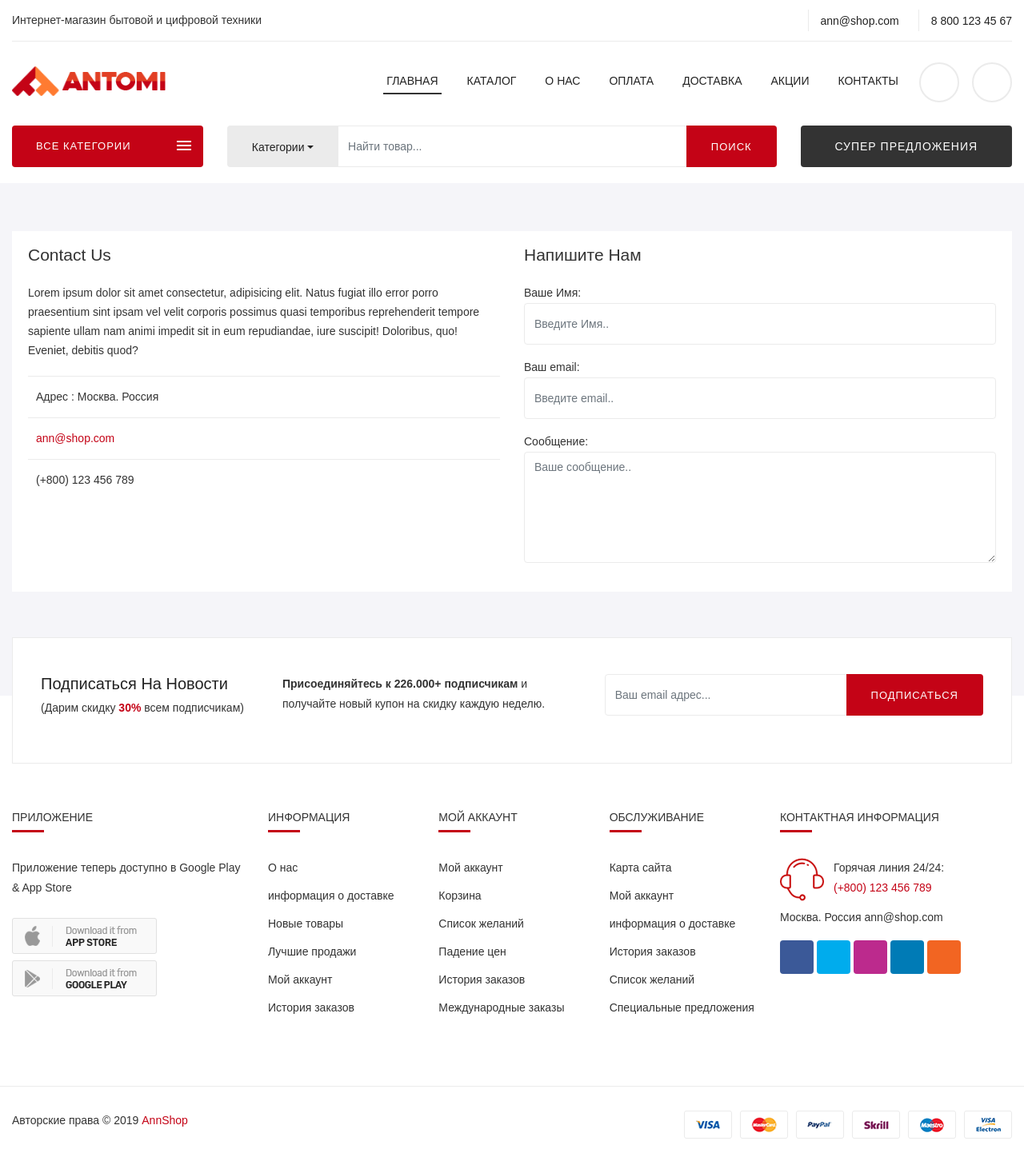
After one commit to Annsklove/Annshop, a PHP site: page /contact.php in a window 1280 px wide. The commit adds this page. Shown: the whole page at 80% size. Run offline with PHP 8.4, Linux system fonts and the light colour scheme; some libraries are stand-ins or nearby versions; some web fonts are replaced.

Commit message:
add contact page

```diff
--- /dev/null
+++ b/contact.php
@@ -0,0 +1,112 @@
+<!DOCTYPE html>
+<html lang="ru">
+
+<head>
+    <meta charset="UTF-8">
+    <meta name="viewport" content="width=device-width, initial-scale=1.0">
+    <meta http-equiv="X-UA-Compatible" content="ie=edge">
+
+    <!-- Настройка viewport -->
+    <meta name="viewport" content="width=device-width, initial-scale=1, shrink-to-fit=no">
+
+    <title>AnnShop</title>
+
+    <!-- Bootstrap CSS -->
+    <link rel="stylesheet" href="css/bootstrap.min.css">
+    <!-- Дефолтный сброс стилей -->
+    <link rel="stylesheet" href="css/normalize.css">
+
+    <!-- slick - слайдер -->
+    <link rel="stylesheet" href="https://cdnjs.cloudflare.com/ajax/libs/meyer-reset/2.0/reset.min.css">
+    <link rel='stylesheet' href='https://cdnjs.cloudflare.com/ajax/libs/slick-carousel/1.5.9/slick.min.css'>
+    <link rel='stylesheet' href='https://cdnjs.cloudflare.com/ajax/libs/slick-carousel/1.5.9/slick-theme.min.css'>
+
+    <!-- Мои стили-->
+    <link rel="stylesheet" href="css/style.css">
+
+    <!-- icon awesome -->
+    <script defer src="fontawesome/all.min.js"></script>
+
+</head>
+
+<body>
+    <!-- HEADER -->
+    <?php
+    require('templates/header.php')
+    ?>
+
+    <div class="about-page">
+        <div class="grey_section">
+            <div class="container">
+
+                <div class="contact-section">
+                    <div class="row">
+                        <div class="col-md-6">
+                            <div class="contact-section__contact-us contact-us">
+                                <h3>Contact Us</h3>
+                                <p class="contact-us__about">Lorem ipsum dolor sit amet consectetur, adipisicing elit. Natus fugiat illo error porro praesentium sint ipsam vel velit corporis possimus quasi temporibus reprehenderit tempore sapiente ullam nam animi impedit sit in eum repudiandae, iure suscipit! Doloribus, quo! Eveniet, debitis quod?</p>
+                                <div class="contact-us__contact-data">
+                                    <div class="data-single">
+                                        <i class="fa fa-road"></i> <span>Адрес : Москва. Россия</span>
+                                    </div>
+                                    <div class="data-single">
+                                        <i class="fa fa-phone"></i> <span><a class="red-text" href="#">ann@shop.com</a></span>
+                                    </div>
+                                    <div class="data-single">
+                                        <i class="fa fa-envelope"></i> <span>(+800) 123 456 789</span>
+                                    </div>
+                                </div>
+                            </div>
+                        </div>
+                        <div class="col-md-6">
+                            <div class="contact-section__write-us write-us">
+                                <h3>Напишите нам</h3>
+
+                                <div class="contact-form">
+                                    <form action="">
+                                        <div class="form-group">
+                                            <label for="">Ваше Имя:</label>
+                                            <input type="text" class="form-control" placeholder="Введите Имя..">
+                                        </div>
+                                        <div class="form-group">
+                                            <label for="">Ваш email:</label>
+                                            <input type="email" class="form-control" placeholder="Введите email..">
+                                        </div>
+                                        <div class="form-group">
+                                            <label for="">Сообщение:</label>
+                                            <textarea class="form-control" name="" id="" cols="20" rows="5" placeholder="Ваше сообщение.."></textarea>
+                                        </div>
+                                    </form>
+                                </div>
+
+                            </div>
+
+                        </div>
+                    </div>
+                </div>
+
+            </div>
+        </div>
+    </div>
+
+    <!-- FOOTER START -->
+    <?php
+    require('templates/footer.php')
+    ?>
+    <!-- =============================================================================== -->
+
+    <!-- Подключаем jQuery -->
+    <script src="https://ajax.googleapis.com/ajax/libs/jquery/3.3.1/jquery.min.js"></script>
+    <!-- Подключаем Bootstrap JS -->
+    <script src="js/bootstrap.bundle.min.js"></script>
+
+    <!-- slick-carousel -->
+    <script src='https://cdnjs.cloudflare.com/ajax/libs/slick-carousel/1.5.9/slick.min.js'></script>
+
+    <!-- Мои скрипты -->
+    <script src="js/script.js"></script>
+
+    <!-- OwlCarousel -->
+    <script src="js/owl.carousel.min.js"></script>
+
+</body>
--- a/css/style.css
+++ b/css/style.css
@@ -243,8 +243,14 @@ h3 {
     color: #ffffff;
     border-color: #c40316; }
 
+*::-moz-selection {
+  background: #fff6dc; }
+
+*::selection {
+  background: #fff6dc; }
+
 /* ~~~~~~~~~~~~~~~~~~~~~~~~~~~~~~~~~~~~~~~~~~~~~~ */
-.input-group .form-control {
+.form-control {
   border: solid 1px #ebebeb;
   height: 52px;
   font-size: 14px;
@@ -252,18 +258,18 @@ h3 {
   color: #333;
   font-family: "Rubik", sans-serif;
   font-weight: 300; }
-  .input-group .form-control::-webkit-input-placeholder {
+  .form-control::-webkit-input-placeholder {
     color: liten(#333, 15%); }
-  .input-group .form-control:-ms-input-placeholder {
+  .form-control:-ms-input-placeholder {
     color: liten(#333, 15%); }
-  .input-group .form-control::-ms-input-placeholder {
+  .form-control::-ms-input-placeholder {
     color: liten(#333, 15%); }
-  .input-group .form-control::placeholder {
+  .form-control::placeholder {
     color: liten(#333, 15%); }
-  .input-group .form-control:focus {
+  .form-control:focus {
     -webkit-box-shadow: none;
     box-shadow: none;
-    border-color: gainsboro; }
+    border-color: #979797; }
 
 /* ~~~~~~~~~~~~~~~~~~~~~~~~~~~~~~~~~~~~~~~~~~~~~~ */
 .grey_section {
@@ -1361,3 +1367,28 @@ h3 {
 
 .single-block__content h3 {
   padding-bottom: 8px; }
+
+.contact-section {
+  background-color: #ffffff;
+  padding: 20px; }
+  .contact-section h3 {
+    font-size: 21px;
+    line-height: 20px;
+    color: #333;
+    font-family: "Rubik", sans-serif;
+    font-weight: 500;
+    margin-bottom: 25px; }
+
+.contact-us__about {
+  line-height: 24px;
+  margin-bottom: 20px; }
+
+.contact-us__contact-data .data-single {
+  padding: 13px 0;
+  border-top: 1px solid #ebebeb; }
+
+.contact-us__contact-data span {
+  margin-left: 10px; }
+
+.contact-form label {
+  font-weight: 500; }
--- /dev/null
+++ b/scss/contact.scss
@@ -0,0 +1,30 @@
+.contact-section {
+    background-color: $colorWhite;
+    padding: 20px;
+    h3 {
+        @include mainFont ($size: 21px, $lineHt: 20px, $color: $colorGrey, $fWeight: 500);
+        margin-bottom: 25px;
+    }
+}
+
+.contact-us {
+    &__about {
+        line-height: 24px;
+        margin-bottom: 20px;
+    }
+    &__contact-data {
+        .data-single {
+            padding: 13px 0;
+            border-top: 1px solid $colorLightGrey;
+        }
+        span {
+            margin-left: 10px;
+        }
+    }
+}
+
+.contact-form {
+    label {
+        font-weight: 500;
+    }
+}
--- a/scss/main.scss
+++ b/scss/main.scss
@@ -55,22 +55,27 @@ h3 {
     }
 }
 
+*::selection {
+    background: #fff6dc;
+}
 /* ~~~~~~~~~~~~~~~~~~~~~~~~~~~~~~~~~~~~~~~~~~~~~~ */
 
-.input-group {
+
     .form-control {
         border: solid 1px $colorLightGrey;
         height: 52px;
         @include mainFont ($fWeight: 300);
+
         &::placeholder {
             color: liten($colorGrey, 15%);
         }
+
         &:focus {
             box-shadow: none;
-            border-color: darken($colorLightGrey, $amount: 6%);
+            border-color: darken($colorBorderGrey, $amount: 6%);
         }
     }
-}
+
 
 /* ~~~~~~~~~~~~~~~~~~~~~~~~~~~~~~~~~~~~~~~~~~~~~~ */
 .grey_section {
--- a/scss/style.scss
+++ b/scss/style.scss
@@ -11,3 +11,4 @@
 @import "header";
 @import "footer";
 @import "about";
+@import "contact";
--- a/scss/variables.scss
+++ b/scss/variables.scss
@@ -9,6 +9,7 @@ $colorDarkYellow: #ffc600;
 $colorBlue: #007bff;
 $colorGreen: #62ab00;
 $colorNew: #d62d49;
+$colorBorderGrey: #a6a6a6;
 
 $bgColorGrey: #F5F5F9;
 
--- a/templates/header.php
+++ b/templates/header.php
@@ -54,7 +54,7 @@
                                 <a class="nav-link" href="#">Акции</a>
                             </li>
                             <li class="nav-item">
-                                <a class="nav-link" href="#">Контакты</a>
+                                <a class="nav-link" href="contact.php">Контакты</a>
                             </li>
                         </ul>
 
```
Also changed, not shown: 1 other file.
